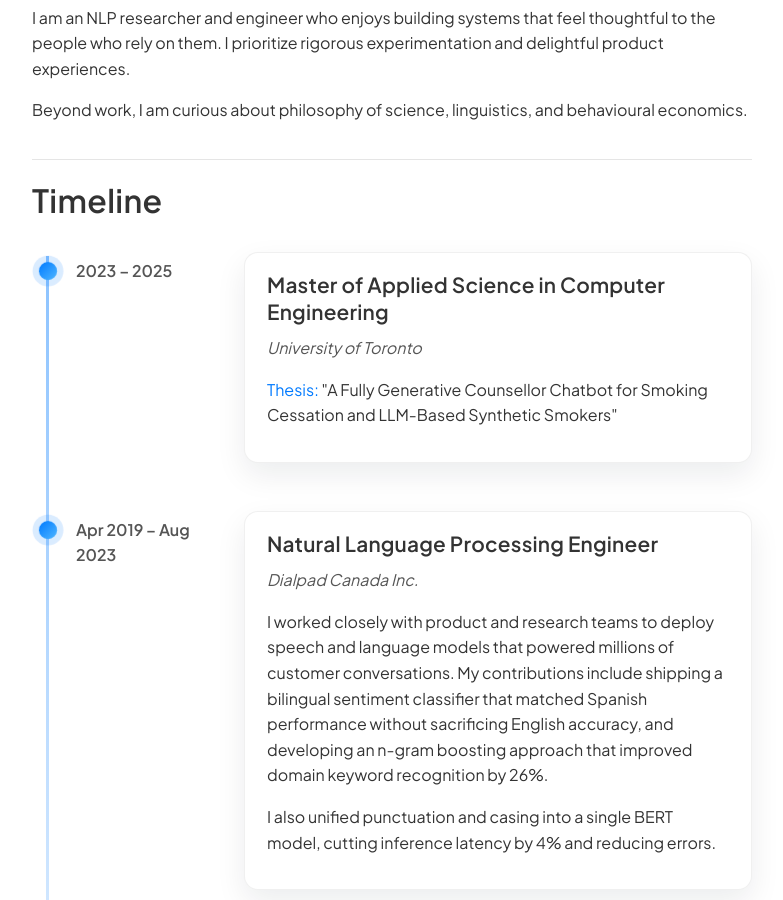
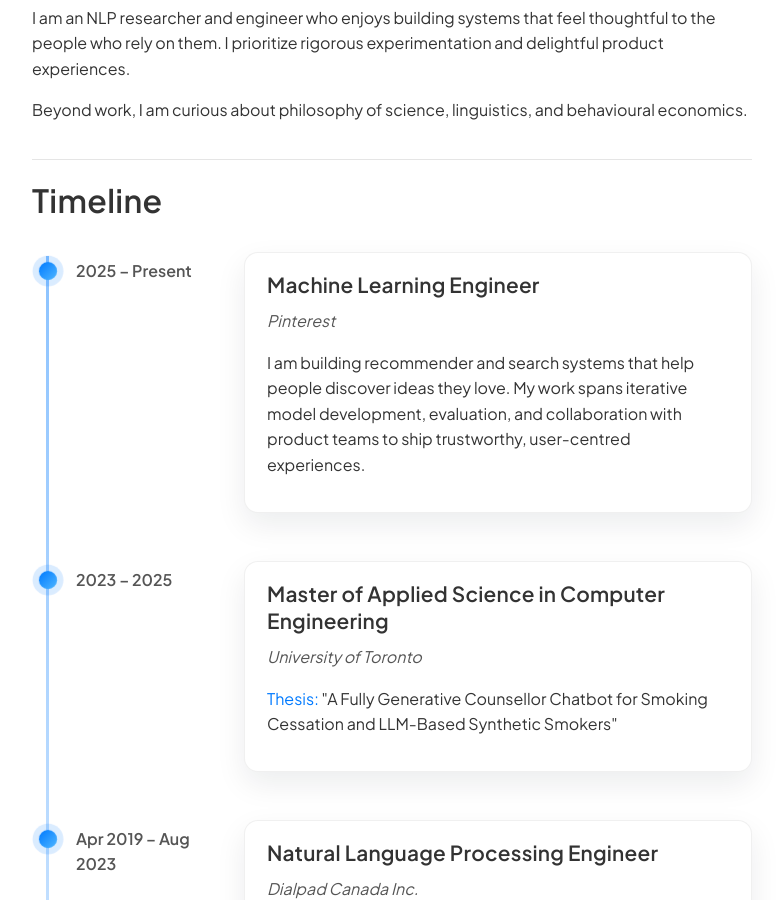
Before and after one commit to zaffnet/zaffnet.github.io, a Jekyll site: the page built from index.html, in a window 1280 px wide and 900 px high, scrolled down 438 px. Shown: the whole window, without its empty margins (248-1031 px from the left). Built offline with Jekyll 4.4.1, drawn with Linux system fonts in a browser that asks for light colours.

Commit message:
Add Pinterest role to timeline

```diff
--- a/index.html
+++ b/index.html
@@ -39,6 +39,19 @@ title: "Home"
   <div id="timeline" class="content-section timeline">
     <h2>Timeline</h2>
     <div class="timeline-track">
+      <div class="timeline-item">
+        <div class="timeline-marker" aria-hidden="true"></div>
+        <div class="timeline-date">2025 &ndash; Present</div>
+        <div class="timeline-body">
+          <h3>Machine Learning Engineer</h3>
+          <p class="timeline-organization">Pinterest</p>
+          <p>
+            I am building recommender and search systems that help people discover ideas they love.
+            My work spans iterative model development, evaluation, and collaboration with product teams to
+            ship trustworthy, user-centred experiences.
+          </p>
+        </div>
+      </div>
       <div class="timeline-item">
         <div class="timeline-marker" aria-hidden="true"></div>
         <div class="timeline-date">2023 &ndash; 2025</div>
```
